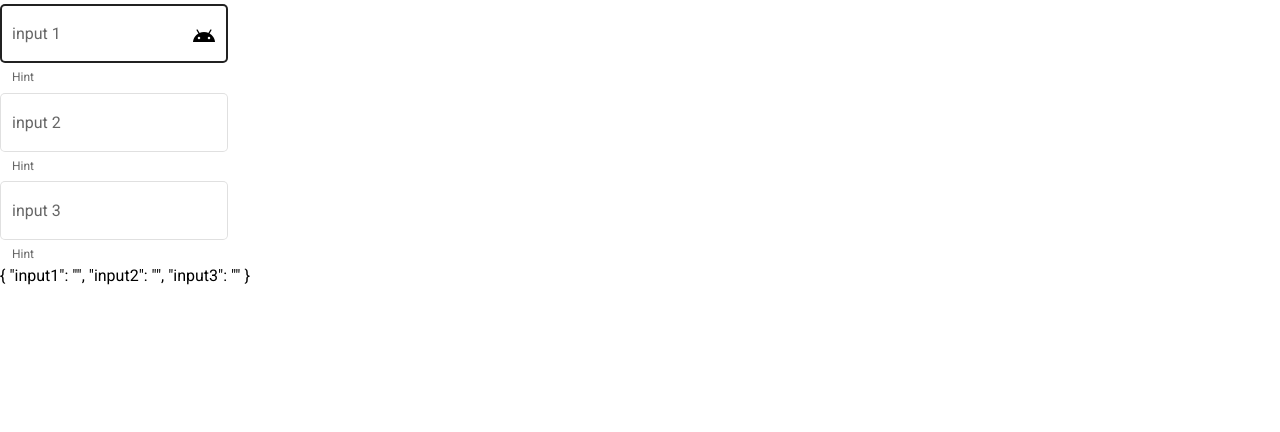
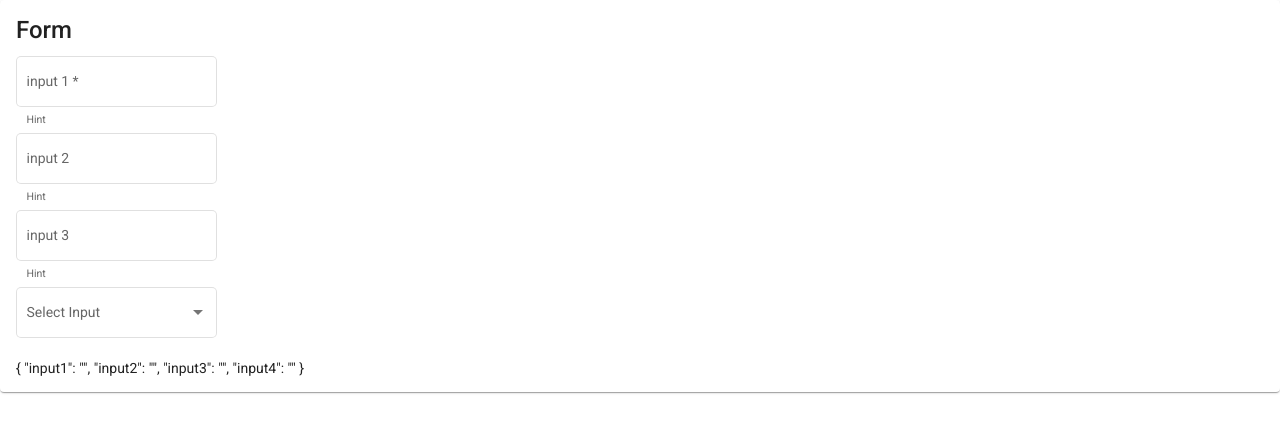
Before and after one commit to arias9306/angular-dynamic-form, an Angular app: page / in a window 1280 px wide. Shown: the top 432 px of the page. Built offline with nearby package versions, Linux system fonts and the light colour scheme.

Commit message:
Add Select Input

```diff
--- a/src/app/app.component.ts
+++ b/src/app/app.component.ts
@@ -1,15 +1,16 @@
-import { Component, OnInit } from "@angular/core";
-import { Observable, of } from "rxjs";
-import { InputTextbox } from "./inputs/input-textbox";
-import { InputBase } from "./models/input-base";
+import { Component, OnInit } from '@angular/core';
+import { Observable, of } from 'rxjs';
+import { InputSelect } from './inputs/input-select';
+import { InputTextbox } from './inputs/input-textbox';
+import { InputBase } from './models/input-base';
 
 @Component({
-  selector: "app-root",
-  templateUrl: "./app.component.html",
-  styleUrls: ["./app.component.css"]
+  selector: 'app-root',
+  templateUrl: './app.component.html',
+  styleUrls: ['./app.component.css']
 })
 export class AppComponent implements OnInit {
-  title = "angular-dynamic-forms";
+  title = 'angular-dynamic-forms';
   inputElements$: Observable<InputBase<any>[]>;
 
   ngOnInit(): void {}
@@ -17,23 +18,34 @@ export class AppComponent implements OnInit {
   constructor() {
     let inputs: InputBase<string>[] = [
       new InputTextbox({
-        key: "input1",
-        label: "input 1",
-        value: "",
+        key: 'input1',
+        label: 'input 1',
+        value: '',
         order: 1,
-        icon: 'android'
+        required: true
       }),
       new InputTextbox({
-        key: "input2",
-        label: "input 2",
-        value: "",
+        key: 'input2',
+        label: 'input 2',
+        value: '',
         order: 2
       }),
       new InputTextbox({
-        key: "input3",
-        label: "input 3",
-        value: "",
+        key: 'input3',
+        label: 'input 3',
+        value: '',
         order: 3
+      }),
+      new InputSelect({
+        key: 'input4',
+        label: 'Select Input',
+        options: [
+          { key: '1', value: 'Item 1' },
+          { key: '2', value: 'Item 2' },
+          { key: '3', value: 'Item 3' },
+          { key: '4', value: 'Item 4' }
+        ],
+        order: 4
       })
     ];
 
--- a/src/app/dynamic-form/dynamic-form.component.html
+++ b/src/app/dynamic-form/dynamic-form.component.html
@@ -1,4 +1,6 @@
-<div>
+<mat-card>
+  <mat-card-title>Form</mat-card-title>
+  <mat-card-content>
     <form [formGroup]="form">
       <div *ngFor="let input of inputElements">
         <app-dynamic-input [input]="input" [form]="form"></app-dynamic-input>
@@ -7,4 +9,5 @@
         {{ form.getRawValue() | json }}
       </div>
     </form>
-</div>
+  </mat-card-content>
+</mat-card>
--- a/src/app/dynamic-input/dynamic-input.component.html
+++ b/src/app/dynamic-input/dynamic-input.component.html
@@ -10,9 +10,21 @@
           [id]="input.key"
           [placeholder]="input.label"
           [type]="input.type"
+          [required]="input.required"
         />
-        <mat-icon matSuffix>{{ input.icon }}</mat-icon>
+        <mat-icon *ngIf="input.icon" matSuffix>{{ input.icon }}</mat-icon>
         <mat-hint>Hint</mat-hint>
+      </mat-form-field>
+    </div>
+    <!-- Select -->
+    <div *ngSwitchCase="'select'">
+      <mat-form-field appearance="outline">
+        <mat-label>{{ input.label }}</mat-label>
+        <mat-select [formControlName]="input.key">
+          <mat-option *ngFor="let item of input.options" [value]="item.key">
+            {{ item.value }}
+          </mat-option>
+        </mat-select>
       </mat-form-field>
     </div>
   </div>
--- /dev/null
+++ b/src/app/inputs/input-select.ts
@@ -0,0 +1,13 @@
+import { InputBase } from '../models/input-base';
+
+export class InputSelect extends InputBase<string> {
+  controlType = 'select';
+  options: { key: string, value: string}[] = [];
+
+  constructor(options: {} = {}){
+    super(options);
+    this.options = options['options'] || [];
+  }
+
+
+}
--- a/src/app/inputs/input-textbox.ts
+++ b/src/app/inputs/input-textbox.ts
@@ -8,6 +8,6 @@ export class InputTextbox extends InputBase<string> {
   constructor(options: {} = {}) {
     super(options);
     this.type = options['type'] || '';
-    this.icon = options['icon'] || '';
+    this.icon = options['icon'] || undefined;
   }
 }
```
Also changed, not shown: src/app/app.module.ts (+6 -1 lines). Lines whose indentation alone changed are shown as unchanged.
